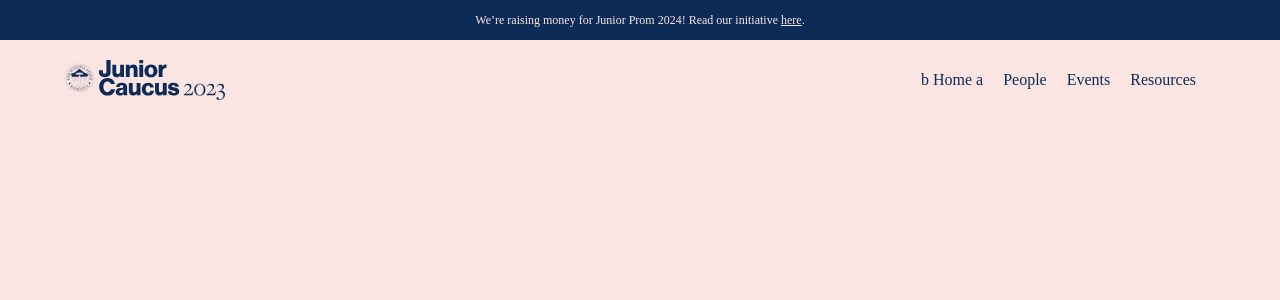
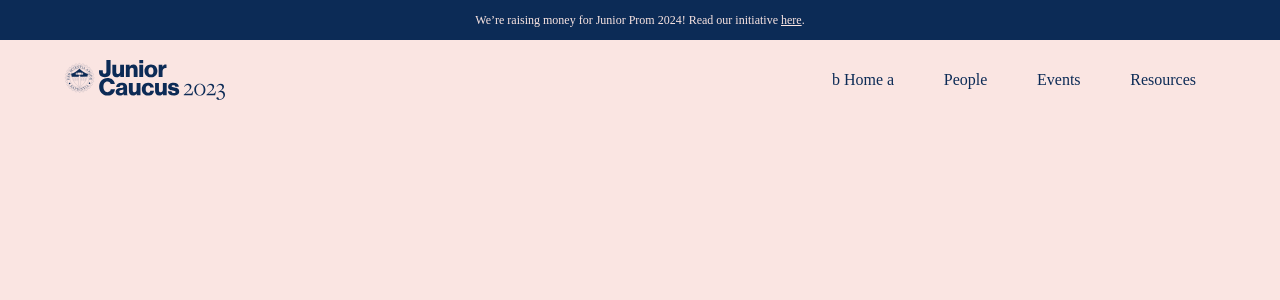
Before and after one commit to Junior-Caucus-SU/junior.stuysu.org, a React (Create React App) app: page / in a window 1280 px wide. Shown: the top 300 px of the page. Built offline with nearby package versions, Linux system fonts and the light colour scheme; a web font is replaced by a local one.

Commit message:
tooling around

```diff
--- a/src/components/NonPage/Nav.css
+++ b/src/components/NonPage/Nav.css
@@ -21,6 +21,7 @@
 .menu {
   list-style: none;
   display: flex;
+  width: 30vw;
   justify-content: space-between;
 }
 
```
